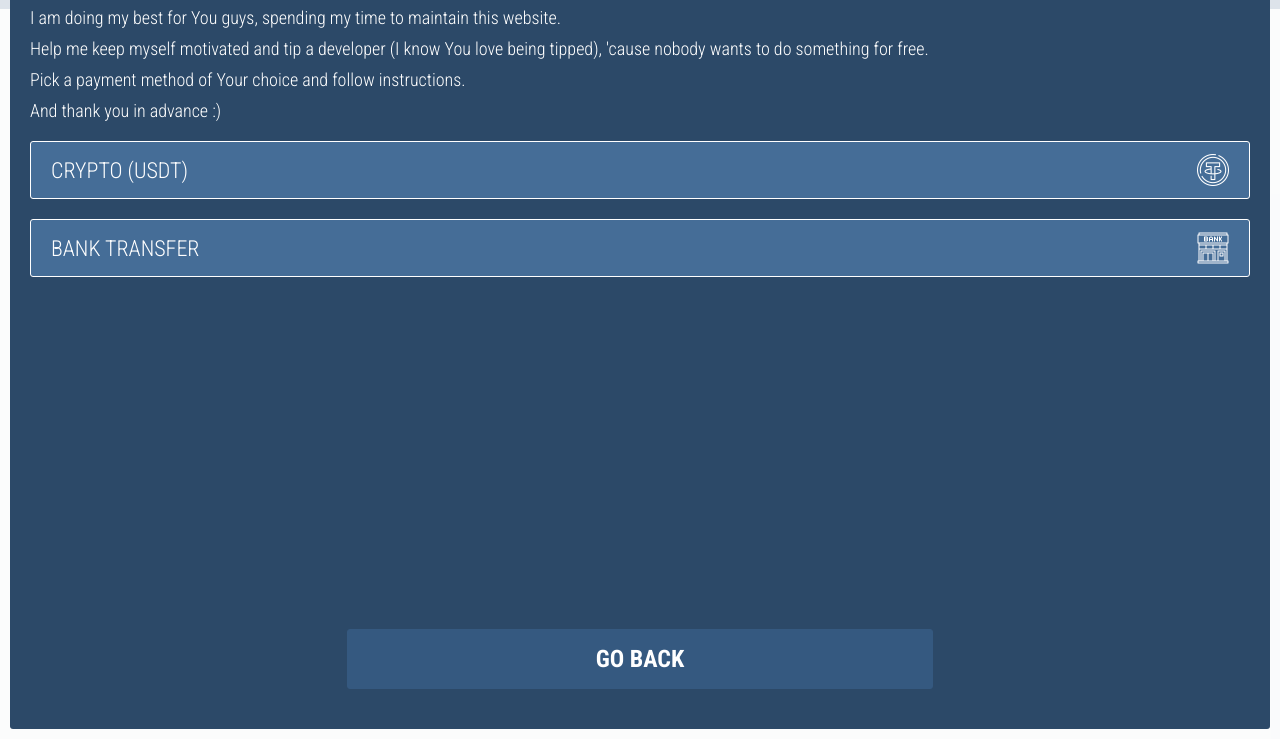
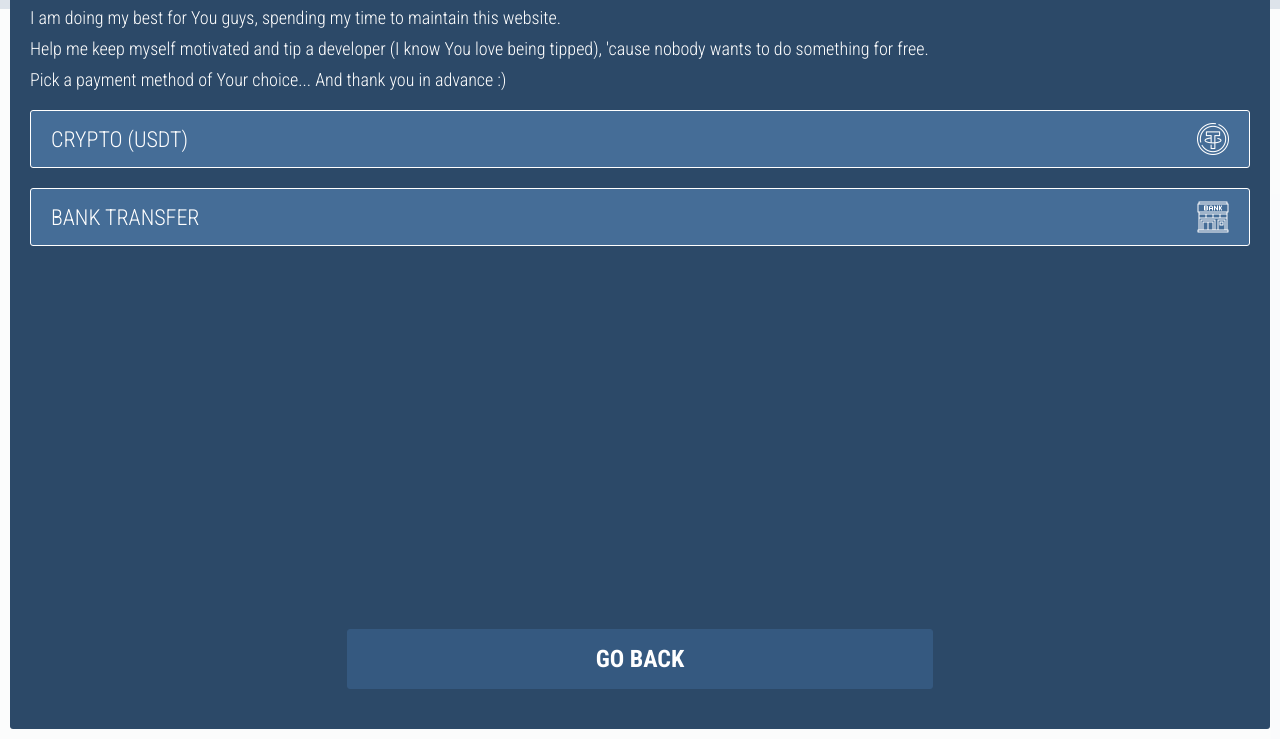
Before and after one commit to CroupierAssistant/croupierassistant.github.io, a website: page index.html in a window 1280 px wide. Both pictures are taken after a click on the link "GIVE A TIP". Shown: the part 61-800 px from the top of the page. Drawn offline with Linux system fonts and the light colour scheme.

Commit message:
Update index.html

```diff
--- a/index.html
+++ b/index.html
@@ -56,8 +56,7 @@
           Help me keep myself motivated and tip a developer (I know You love
           being tipped), 'cause nobody wants to do something for free.
         </p>
-        <p>Pick a payment method of Your choice and follow instructions.</p>
-        <p>And thank you in advance :)</p>
+        <p>Pick a payment method of Your choice... And thank you in advance :)</p>
 
         <div class="button-container__vertical">
           <button onclick="showUsdtInfo()">
```
